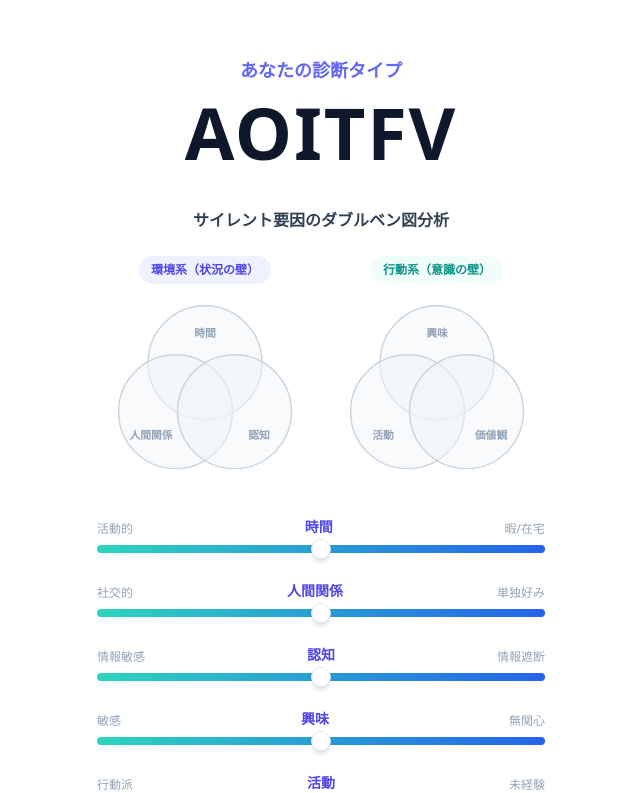
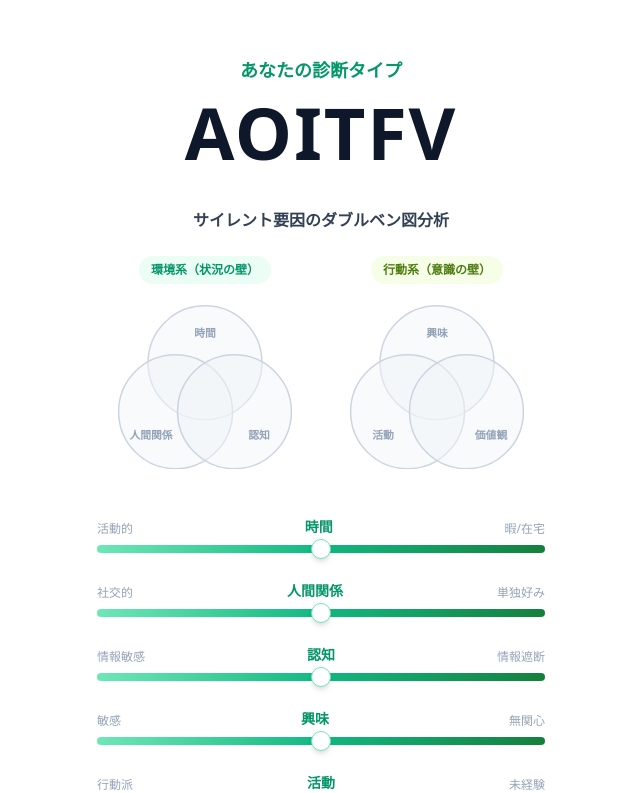
Before and after one commit to kazushige15/silent-mbti, a Next.js app: page /result in a window 1280 px wide. Shown: the top 793 px of the page, without its empty margins (319-959 px from the left). Built offline with nearby package versions, Linux system fonts and the light colour scheme.

Commit message:
診断ロジックを6文字コード生成に変更し、デザインを刷新

```diff
--- a/app/result/page.tsx
+++ b/app/result/page.tsx
@@ -16,12 +16,12 @@ interface AxisInfo {
 }
 
 const AXIS_INFO: Record<AxisKey, AxisInfo> = {
-  time: { label: '時間', activeLabel: '活動的', silentLabel: '暇/在宅', silentFill: '#cbd5e1', silentStroke: '#64748b' },
-  relations: { label: '人間関係', activeLabel: '社交的', silentLabel: '単独好み', silentFill: '#93c5fd', silentStroke: '#2563eb' },
-  cognition: { label: '認知', activeLabel: '情報敏感', silentLabel: '情報遮断', silentFill: '#fcd34d', silentStroke: '#d97706' },
-  interest: { label: '興味', activeLabel: '敏感', silentLabel: '無関心', silentFill: '#5eead4', silentStroke: '#0d9488' },
-  activity: { label: '活動', activeLabel: '行動派', silentLabel: '未経験', silentFill: '#d8b4fe', silentStroke: '#9333ea' },
-  values: { label: '価値観', activeLabel: '貢献志向', silentLabel: '自己完結', silentFill: '#6ee7b7', silentStroke: '#059669' },
+  time: { label: '時間', activeLabel: '活動的', silentLabel: '暇/在宅', silentFill: '#a7f3d0', silentStroke: '#059669' },
+  relations: { label: '人間関係', activeLabel: '社交的', silentLabel: '単独好み', silentFill: '#bbf7d0', silentStroke: '#16a34a' },
+  cognition: { label: '認知', activeLabel: '情報敏感', silentLabel: '情報遮断', silentFill: '#d9f99d', silentStroke: '#65a30d' },
+  interest: { label: '興味', activeLabel: '敏感', silentLabel: '無関心', silentFill: '#99f6e4', silentStroke: '#0d9488' },
+  activity: { label: '活動', activeLabel: '行動派', silentLabel: '未経験', silentFill: '#86efac', silentStroke: '#15803d' },
+  values: { label: '価値観', activeLabel: '貢献志向', silentLabel: '自己完結', silentFill: '#5eead4', silentStroke: '#0f766e' },
 };
 
 const AXIS_ORDER: AxisKey[] = ['time', 'relations', 'cognition', 'interest', 'activity', 'values'];
@@ -117,7 +117,7 @@ function ResultContent() {
 
         {/* ヘッダー */}
         <div className="text-center mb-10">
-          <p className="text-indigo-500 font-bold text-lg mb-3">あなたの診断タイプ</p>
+          <p className="text-emerald-600 font-bold text-lg mb-3">あなたの診断タイプ</p>
           <h1 className="text-7xl font-black text-slate-900 tracking-wide">{typeCode}</h1>
         </div>
 
@@ -128,7 +128,7 @@ function ResultContent() {
           <div className="grid grid-cols-2 gap-4">
             <div>
               <div className="flex justify-center mb-2">
-                <span className="bg-indigo-50 text-indigo-600 text-xs font-bold px-3 py-1.5 rounded-full">
+                <span className="bg-emerald-50 text-emerald-600 text-xs font-bold px-3 py-1.5 rounded-full">
                   環境系（状況の壁）
                 </span>
               </div>
@@ -137,7 +137,7 @@ function ResultContent() {
 
             <div>
               <div className="flex justify-center mb-2">
-                <span className="bg-teal-50 text-teal-600 text-xs font-bold px-3 py-1.5 rounded-full">
+                <span className="bg-lime-50 text-lime-700 text-xs font-bold px-3 py-1.5 rounded-full">
                   行動系（意識の壁）
                 </span>
               </div>
@@ -155,12 +155,12 @@ function ResultContent() {
               <div key={key}>
                 <div className="flex justify-between items-end mb-2">
                   <span className="text-xs text-slate-400 font-medium">{info.activeLabel}</span>
-                  <span className="text-sm font-bold text-indigo-600">{info.label}</span>
+                  <span className="text-sm font-bold text-emerald-600">{info.label}</span>
                   <span className="text-xs text-slate-400 font-medium">{info.silentLabel}</span>
                 </div>
-                <div className="relative h-2 rounded-full bg-gradient-to-r from-teal-400 to-blue-600">
+                <div className="relative h-2 rounded-full bg-gradient-to-r from-emerald-300 via-emerald-500 to-green-700">
                   <div
-                    className="absolute top-1/2 w-5 h-5 bg-white rounded-full shadow-md border border-slate-200"
+                    className="absolute top-1/2 w-5 h-5 bg-white rounded-full shadow-md border border-emerald-300"
                     style={{ left: `${percent}%`, transform: 'translate(-50%, -50%)' }}
                   ></div>
                 </div>
@@ -171,7 +171,7 @@ function ResultContent() {
 
         <button
           onClick={() => router.push('/diagnostic')}
-          className="w-full mt-12 py-4 bg-indigo-600 hover:bg-indigo-700 text-white font-bold rounded-2xl transition-all shadow-lg"
+          className="w-full mt-12 py-4 bg-emerald-600 hover:bg-emerald-700 text-white font-bold rounded-2xl transition-all shadow-lg"
         >
           もう一度診断する
         </button>
```
